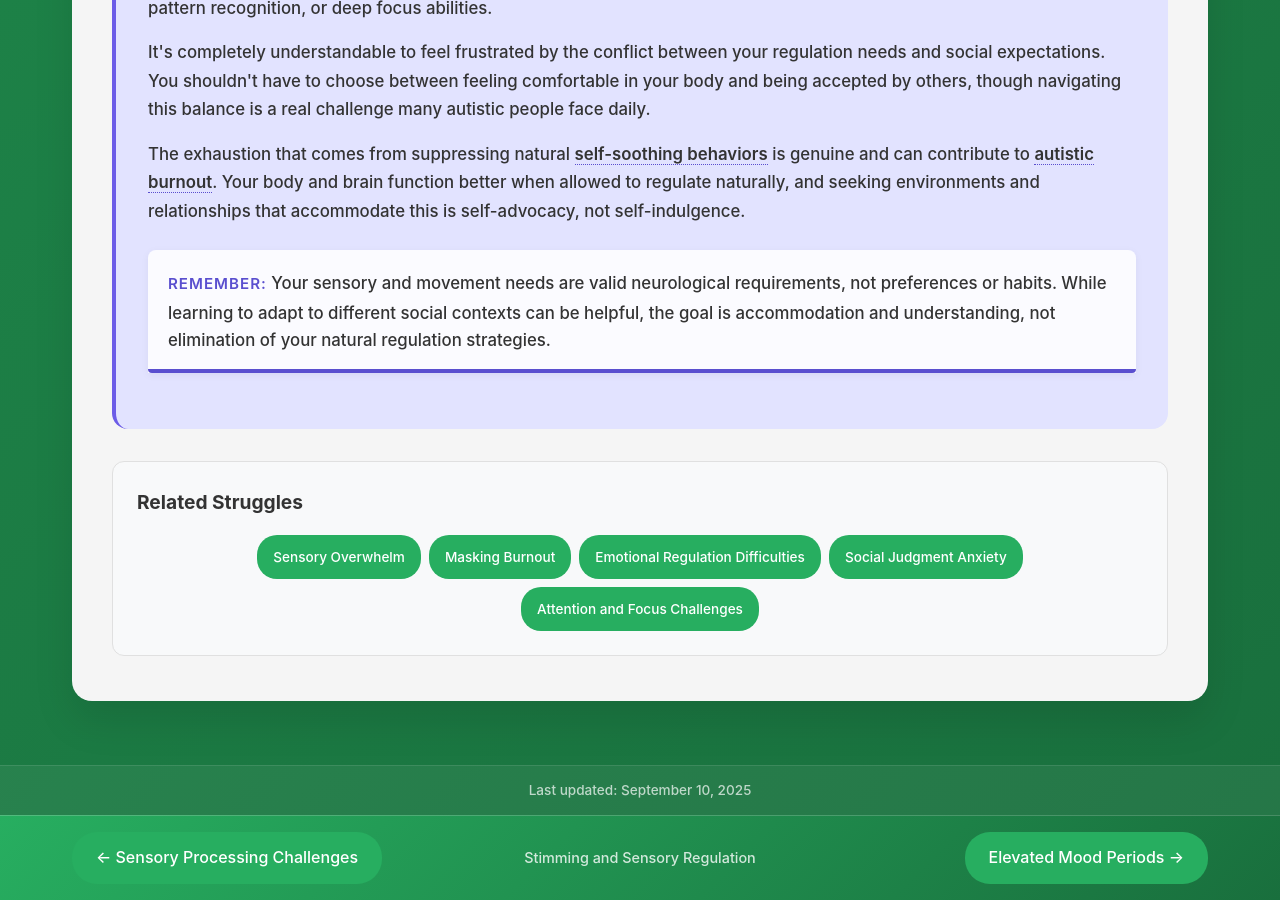
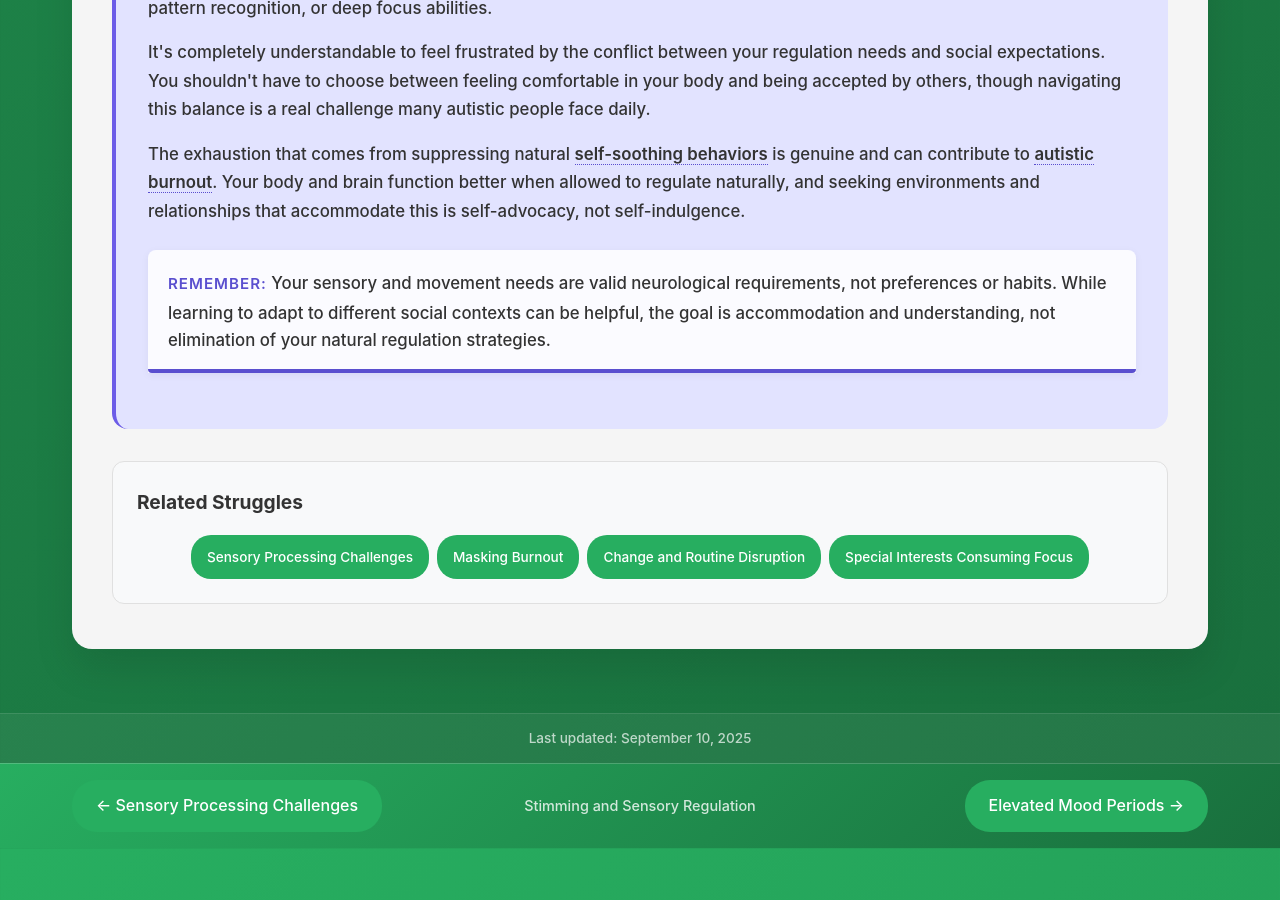
Before and after one commit to neurodivergent-survival-guide/neurodivergent-survival-guide, a Jekyll site: the page built from struggles/stimming-and-sensory-regulation.html, in a window 1280 px wide and 900 px high, scrolled down 5455 px. Built offline with Jekyll 4.4.1, drawn with Linux system fonts in a browser that asks for light colours; after the commit the page ends 6303 px from its top, so only the background shows below that.

Commit message:
Update stimming-and-sensory-regulation.html

```diff
--- a/struggles/stimming-and-sensory-regulation.html
+++ b/struggles/stimming-and-sensory-regulation.html
@@ -156,11 +156,10 @@ search_terms: ["can't stop moving", "need to fidget", "sensory overload", "repet
     <div class="related-struggles">
         <h3>Related Struggles</h3>
         <div class="struggle-tags">
-            <a href="{{ '/struggles/sensory-overwhelm.html' | relative_url }}" class="struggle-tag">Sensory Overwhelm</a>
+            <a href="{{ '/struggles/sensory-processing-challenges.html' | relative_url }}" class="struggle-tag">Sensory Processing Challenges</a>
             <a href="{{ '/struggles/masking-burnout.html' | relative_url }}" class="struggle-tag">Masking Burnout</a>
-            <a href="{{ '/struggles/emotional-regulation-difficulties.html' | relative_url }}" class="struggle-tag">Emotional Regulation Difficulties</a>
-            <a href="{{ '/struggles/social-judgment-anxiety.html' | relative_url }}" class="struggle-tag">Social Judgment Anxiety</a>
-            <a href="{{ '/struggles/attention-and-focus-challenges.html' | relative_url }}" class="struggle-tag">Attention and Focus Challenges</a>
+            <a href="{{ '/struggles/change-and-routine-disruption.html' | relative_url }}" class="struggle-tag">Change and Routine Disruption</a>
+            <a href="{{ '/struggles/special-interests-consuming-focus.html' | relative_url }}" class="struggle-tag">Special Interests Consuming Focus</a>
         </div>
     </div>
 </div>
```
